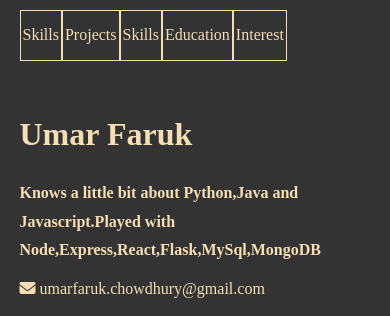
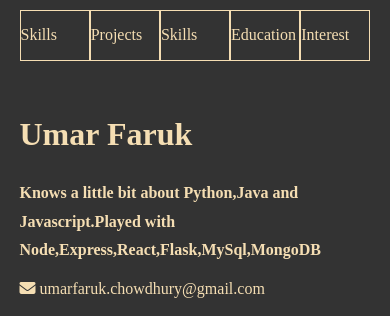
Before and after one commit to anotherChowdhury/anotherChowdhury.github.io, a plain HTML site: page index.html in a window 390 px wide. Shown: the top 316 px of the page. Drawn offline with Linux system fonts and the light colour scheme.

Commit message:
trying fixed nav-bar issue on mobile

```diff
--- a/index.html
+++ b/index.html
@@ -257,8 +257,8 @@
 
             /*mobile */
             .nav-bar ul li a {
-                padding: 10px 2px;
-                width: auto;
+                padding: 10px 0;
+
 
             }
         }
```
